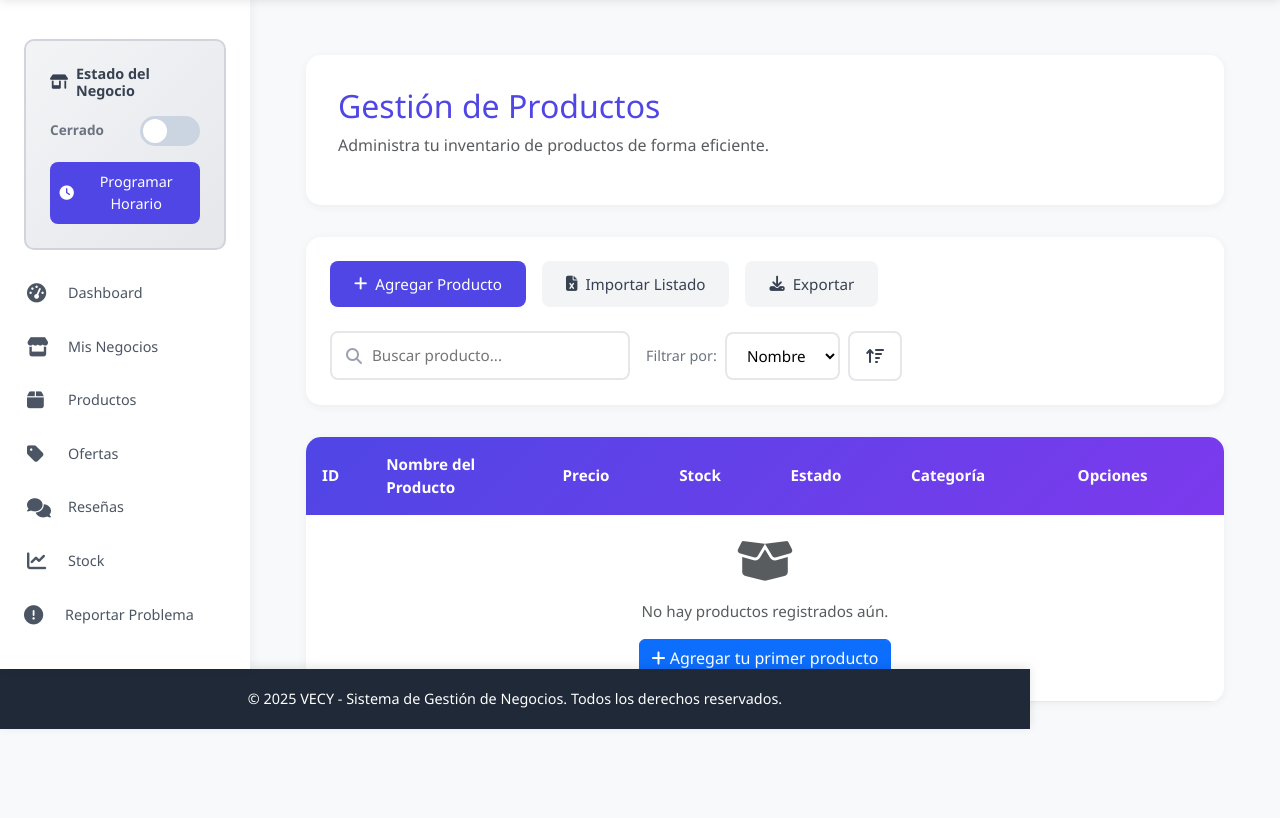
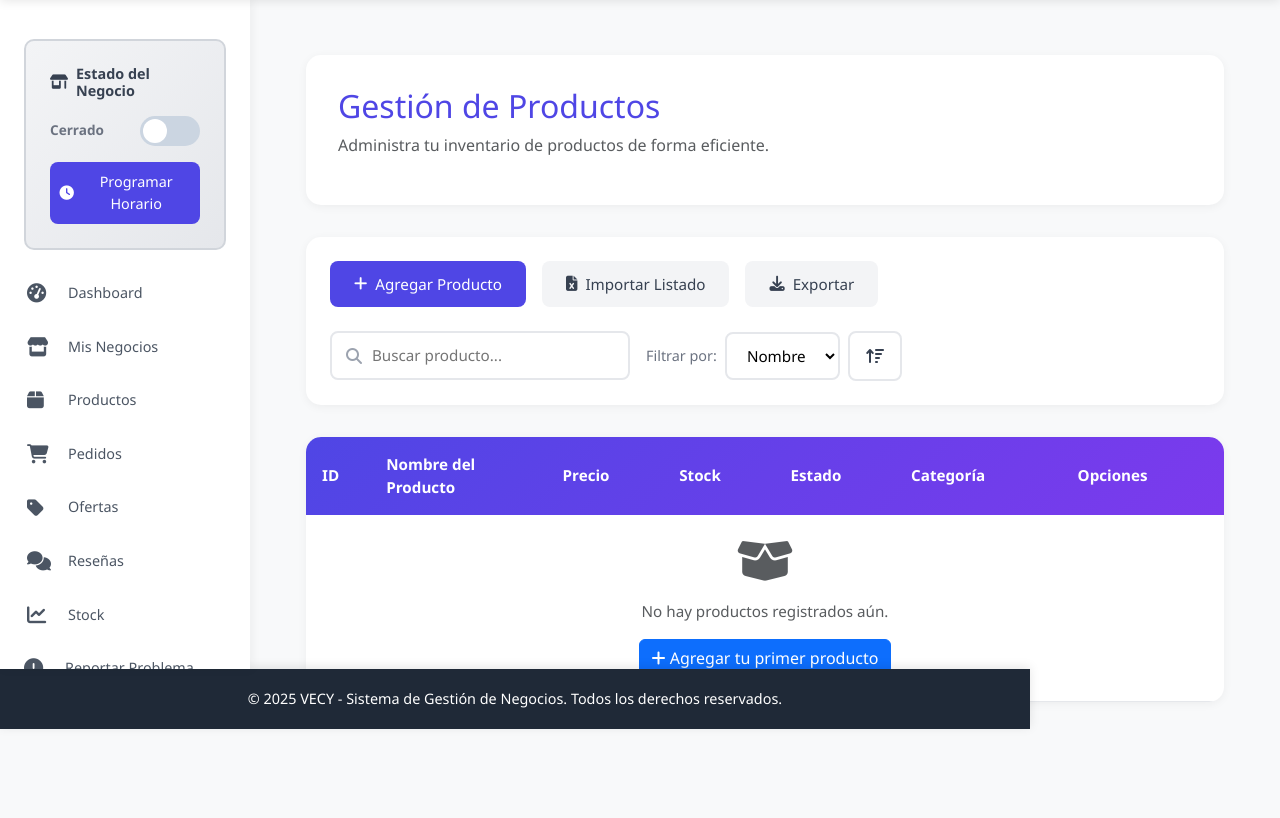
Before and after one commit to BrandonStick24/ProyectoFormativoPython-Gae-7, a Django app: page /vendedor/productos/ in a window 1280 px wide. Shown: the part 71-889 px from the top of the page. Run offline with Django 5.2, Linux system fonts and the light colour scheme; the first user in the database is signed in; data comes from the database, SQL or seed files in the repository; data that the repository does not hold is empty; some libraries are stand-ins or nearby versions.

Commit message:
fix: productos

```diff
--- a/VecyF/Vecy_Python/Vecy_Python/Vecy/Software/Templates/Layout_V.html
+++ b/VecyF/Vecy_Python/Vecy_Python/Vecy/Software/Templates/Layout_V.html
@@ -106,6 +106,10 @@
                 <i class="fas fa-box"></i>
                 <span>Productos</span>
             </a>
+            <a href="{% url 'gestionar_ventas' %}" class="item-barra-lateral">
+                <i class="fas fa-shopping-cart"></i>
+                <span>Pedidos</span>
+            </a>
             <a href="{% url 'Ofertas_V' %}" class="item-barra-lateral">
                 <i class="fas fa-tag"></i>
                 <span>Ofertas</span>
```
Also changed, not shown: VecyF/Vecy_Python/Vecy_Python/Vecy/MEDIA/productos/producto_1a0071ab-82ea-4a5b-ae0e-e8e27b0c2d5e.jpg (added), VecyF/Vecy_Python/Vecy_Python/Vecy/MEDIA/productos/producto_1e685edf-e74c-475c-ba05-d50cd26f8931.jpg (added), VecyF/Vecy_Python/Vecy_Python/Vecy/MEDIA/productos/producto_2b10a4fc-cc54-4ff8-b376-172789b4a7d9.jpg (added), 2 other files.
